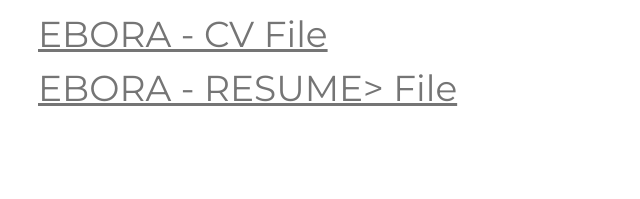
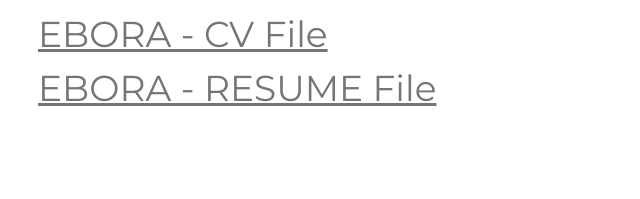
Before and after one commit to xvirtz28/xvirtz28, a plain HTML site: page index.html in a window 1280 px wide. Shown: the part 2442-2641 px from the top of the page, 498-1138 px from the left. Drawn offline with nearby package versions, Linux system fonts and the light colour scheme.

Commit message:
Update index.html

```diff
--- a/index.html
+++ b/index.html
@@ -94,7 +94,7 @@
       <h3> For more information about me, you can download my Resume and Cv by clicking the button below.</h3>
    <h1> <a href="file/My Cv.pdf" download="My Cv.pdf"> EBORA - CV File</a>
     <div>
-    <a href="file/My Resume.pdf" download="My Resume.pdf">EBORA - RESUME> File</a>
+    <a href="file/My Resume.pdf" download="My Resume.pdf">EBORA - RESUME File</a>
     </div>
   </div>
 </h1>
```
